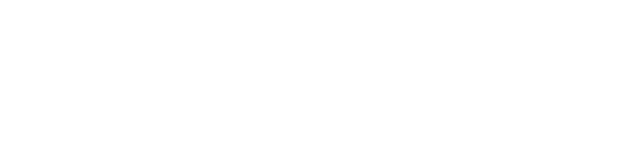
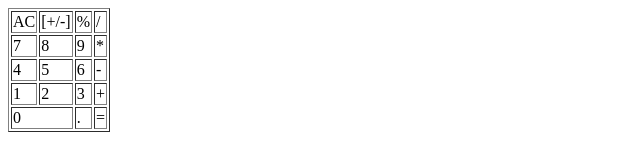
Before and after one commit to jo-thomas-1/calculator-webapp-2, a plain HTML site: page index.html in a window 1280 px wide. Shown: the whole page, without its empty margins (0-640 px from the left). Drawn offline with Linux system fonts and the light colour scheme.

Commit message:
created basic keypad

```diff
--- a/index.html
+++ b/index.html
@@ -5,6 +5,37 @@
 		<title>Calculator</title>
 	</head>
 	<body>
-		<table></table>
+		<table border="1">
+			<tr>
+				<td>AC</td>
+				<td>[+/-]</td>
+				<td>%</td>
+				<td>/</td>
+			</tr>
+			<tr>
+				<td>7</td>
+				<td>8</td>
+				<td>9</td>
+				<td>*</td>
+			</tr>
+			<tr>
+				<td>4</td>
+				<td>5</td>
+				<td>6</td>
+				<td>-</td>
+			</tr>
+			<tr>
+				<td>1</td>
+				<td>2</td>
+				<td>3</td>
+				<td>+</td>
+			</tr>
+			<tr>
+				<td colspan="2px">0</td>
+				<td>.</td>
+				<td>=</td>
+			</tr>
+		</table>
+
 	</body>
 </html>
```
